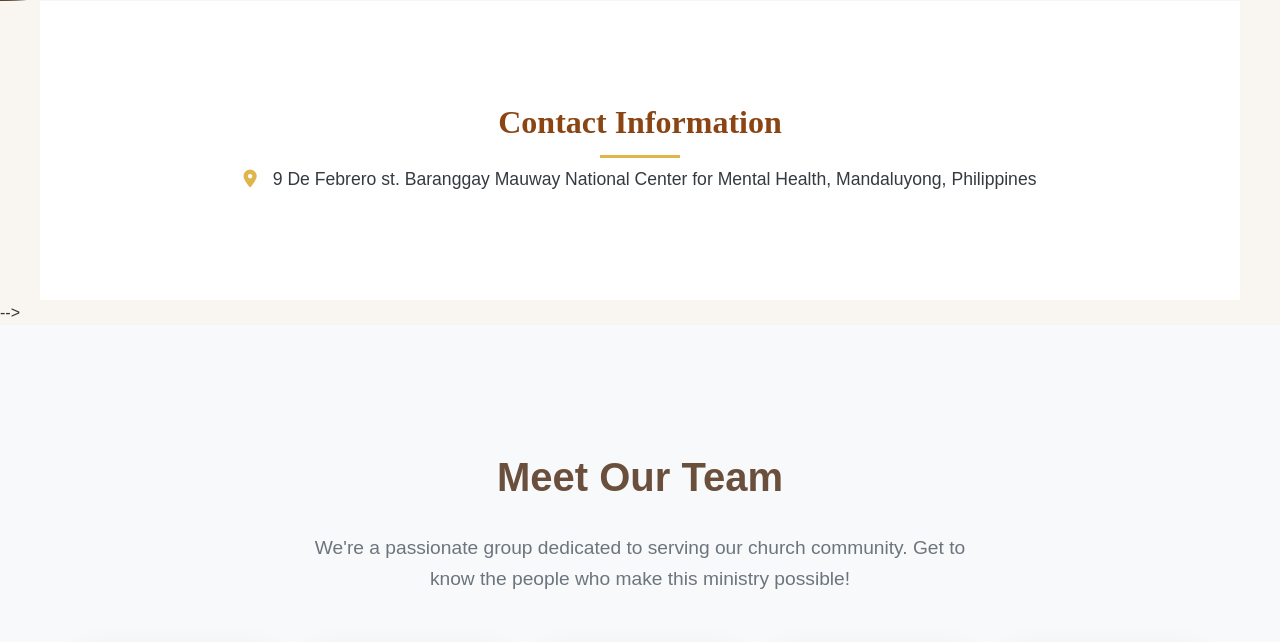
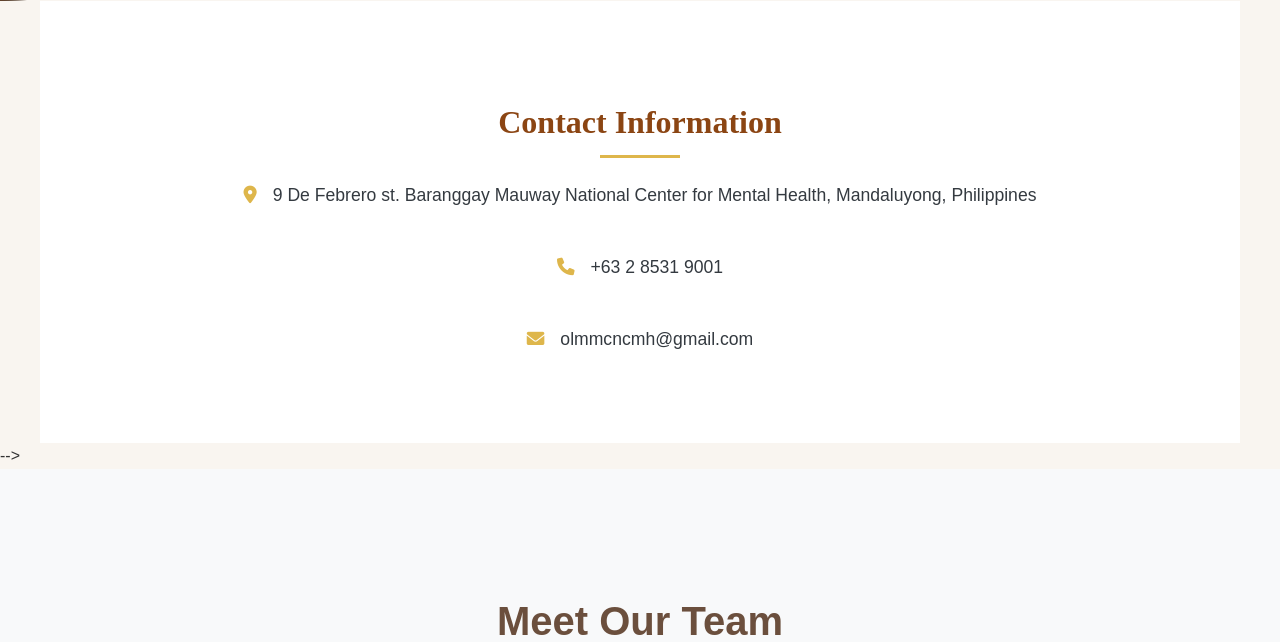
Before and after one commit to ihatenumbers/SE-Website, a PHP site: page /contact.php in a window 1280 px wide. Shown: the part 549-1191 px from the top of the page. Run offline with PHP 8.4, Linux system fonts and the light colour scheme.

Commit message:
minor changes

```diff
--- a/about.php
+++ b/about.php
@@ -33,7 +33,7 @@
   <section class="content-section">
     <div class="history-section">
       <h3>Our History</h3>
-      <p>Founded in 1995, NCMH Church has been a beacon of faith in our community...</p>
+      <p>Founded in 1995, Chapel of Our Lady of Miraculous Medal at the National Center for Mental Health (NCMH) has been a beacon of faith in our community...</p>
       <img src="images/allofus.jpg" alt="Church History" class="history-img">
     </div>
   </section>
--- a/contact.php
+++ b/contact.php
@@ -35,6 +35,12 @@
       <h3>Contact Information</h3>
       <div class="info-card">
         <p><i class="fas fa-map-marker-alt"></i>9 De Febrero st. Baranggay Mauway National Center for Mental Health, Mandaluyong, Philippines</p>
+      </div>
+      <div class="info-card">
+        <p><i class="fas fa-phone"></i>+63 2 8531 9001</p>
+      </div>
+      <div class="info-card">
+        <p><i class="fas fa-envelope"></i>olmmcncmh@gmail.com</p>
       </div>
       <!-- More contact info -->
     </div>
--- a/css/style.css
+++ b/css/style.css
@@ -859,7 +859,7 @@
   .info-card {
     display: flex;
     align-items: center;
-    margin-bottom: 1rem;
+    margin-top: 1rem;
   }
 
   .info-card i {
--- a/events.php
+++ b/events.php
@@ -41,7 +41,7 @@
     <h3>Special Events</h3>
     <div class="event-cards">
       <div class="event-card">
-        <img src="images/event1.jpg" alt="Event">
+        <!-- <img src="images/event1.jpg" alt="Event"> -->
         <h4>Christmas Celebration</h4>
         <p>December 24, 7:00 PM</p>
       </div>
--- a/index.php
+++ b/index.php
@@ -3,7 +3,7 @@
 <head>
   <meta charset="UTF-8">
   <meta name="viewport" content="width=device-width, initial-scale=1.0">
-  <title>NCMH CHURCH - Join Us!</title>
+  <title>CHAPEL OF NCMH - Join Us!</title>
   <link rel="stylesheet" href="css/style.css">
   <link rel="stylesheet" href="https://cdnjs.cloudflare.com/ajax/libs/font-awesome/6.0.0/css/all.min.css">
   <link rel="preconnect" href="https://fonts.googleapis.com">
@@ -29,9 +29,9 @@
   <!-- Header Section -->
   <header>
     <div class="logo-container">
-      <img src="images/ncmh_logo.png" alt="NCMH Church Logo" class="logo">
+      <img src="images/ncmh_logo.png" alt="Chapel of NCMH Logo" class="logo">
     </div>
-    <h1>Welcome to NCMH Church</h1>
+    <h1>Welcome to Chapel of NCMH</h1>
     <h2>Our Lady of Miraculous Medal</h2>
     <p>Join us in worship, community, and growth!</p>
   </header>
```
